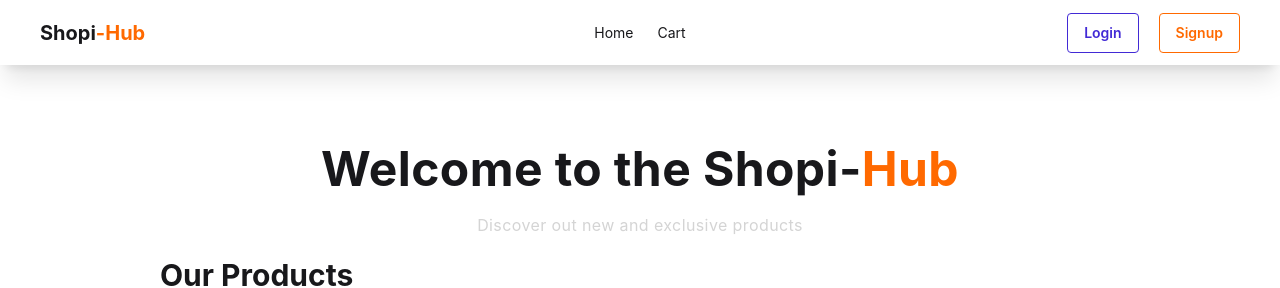
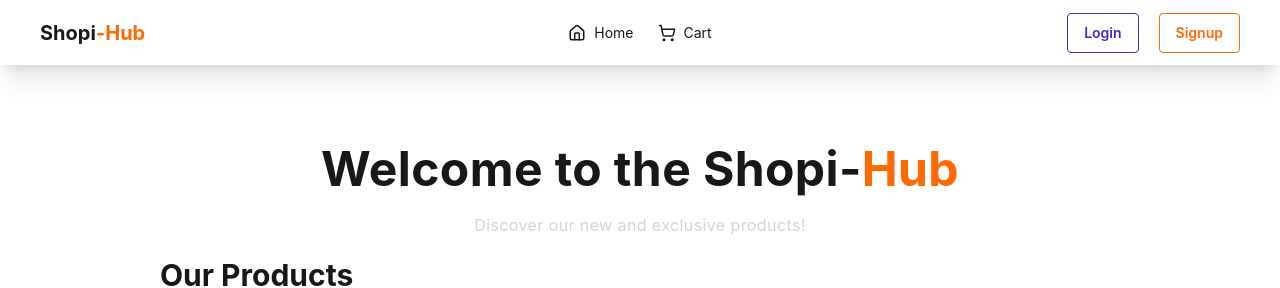
Before and after one commit to SoumenSen31/E-commerce-Website, a React (Vite) app in the folder E-Commerce-Website/: page / in a window 1280 px wide. Shown: the top 288 px of the page. Built offline with nearby package versions, Linux system fonts and the light colour scheme.

Commit message:
change some typo

```diff
--- a/E-Commerce-Website/index.html
+++ b/E-Commerce-Website/index.html
@@ -2,9 +2,9 @@
 <html lang="en">
   <head>
     <meta charset="UTF-8" />
-    <link rel="icon" type="image/svg+xml" href="/favicon.svg" />
+    <link rel="icon" type="image/svg+xml" href="./src/assets/favicon.ico" />
     <meta name="viewport" content="width=device-width, initial-scale=1.0" />
-    <title>e-commerce-website</title>
+    <title>Shopi-Hub</title>
   </head>
   <body>
     <div id="root"></div>
--- a/E-Commerce-Website/src/components/Navbar.jsx
+++ b/E-Commerce-Website/src/components/Navbar.jsx
@@ -27,7 +27,7 @@ const Navbar = () => {
             </div>
             <ul tabIndex={0} className="menu menu-sm dropdown-content mt-3 z-[1] p-2 shadow bg-base-100 rounded-box w-52">
               <li><Link to="/">Home</Link></li>
-              <li><Link to="/checkout">Cart</Link></li>
+              <li><Link to="/checkout">🛒Cart</Link></li>
             </ul>
           </div>
           <Link to="/" className="font-bold text-xl">
@@ -37,10 +37,10 @@ const Navbar = () => {
         <div className="navbar-center hidden lg:flex">
           <ul className="menu menu-horizontal px-1">
             <li>
-              <Link to="/">Home</Link>
+              <Link to="/"><svg xmlns="http://www.w3.org/2000/svg" width="18" height="18" viewBox="0 0 24 24" fill="none" stroke="currentColor" stroke-width="2" stroke-linecap="round" stroke-linejoin="round" class="lucide lucide-house-icon lucide-house"><path d="M15 21v-8a1 1 0 0 0-1-1h-4a1 1 0 0 0-1 1v8"/><path d="M3 10a2 2 0 0 1 .709-1.528l7-6a2 2 0 0 1 2.582 0l7 6A2 2 0 0 1 21 10v9a2 2 0 0 1-2 2H5a2 2 0 0 1-2-2z"/></svg>Home</Link>
             </li>
             <li>
-              <Link to="/checkout">Cart</Link>
+              <Link to="/checkout"><svg xmlns="http://www.w3.org/2000/svg" width="18" height="18" viewBox="0 0 24 24" fill="none" stroke="currentColor" stroke-width="2" stroke-linecap="round" stroke-linejoin="round" class="lucide lucide-shopping-cart-icon lucide-shopping-cart"><circle cx="8" cy="21" r="1"/><circle cx="19" cy="21" r="1"/><path d="M2.05 2.05h2l2.66 12.42a2 2 0 0 0 2 1.58h9.78a2 2 0 0 0 1.95-1.57l1.65-7.43H5.12"/></svg>Cart</Link>
             </li>
           </ul>
         </div>
--- a/E-Commerce-Website/src/pages/Home.jsx
+++ b/E-Commerce-Website/src/pages/Home.jsx
@@ -11,7 +11,7 @@ const Home = () => {
           Welcome to the Shopi-<span className="text-orange-500">Hub</span>
         </h1>
         <p className="mt-5 text-neutral-300">
-          Discover out new and exclusive products
+          Discover our new and exclusive products!
         </p>
       </div>
       <div className="w-full h-auto px-5 lg:px-20">
```
Also changed, not shown: 1 other file (tests, documents, lock files or other folders).
